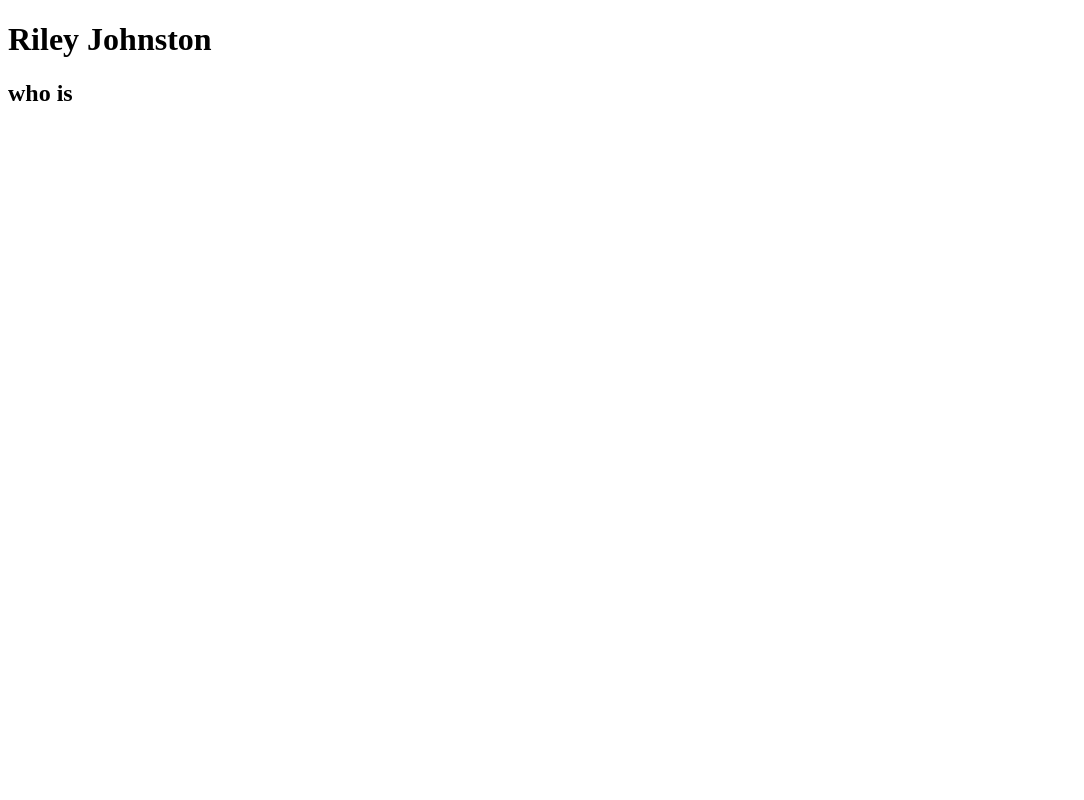
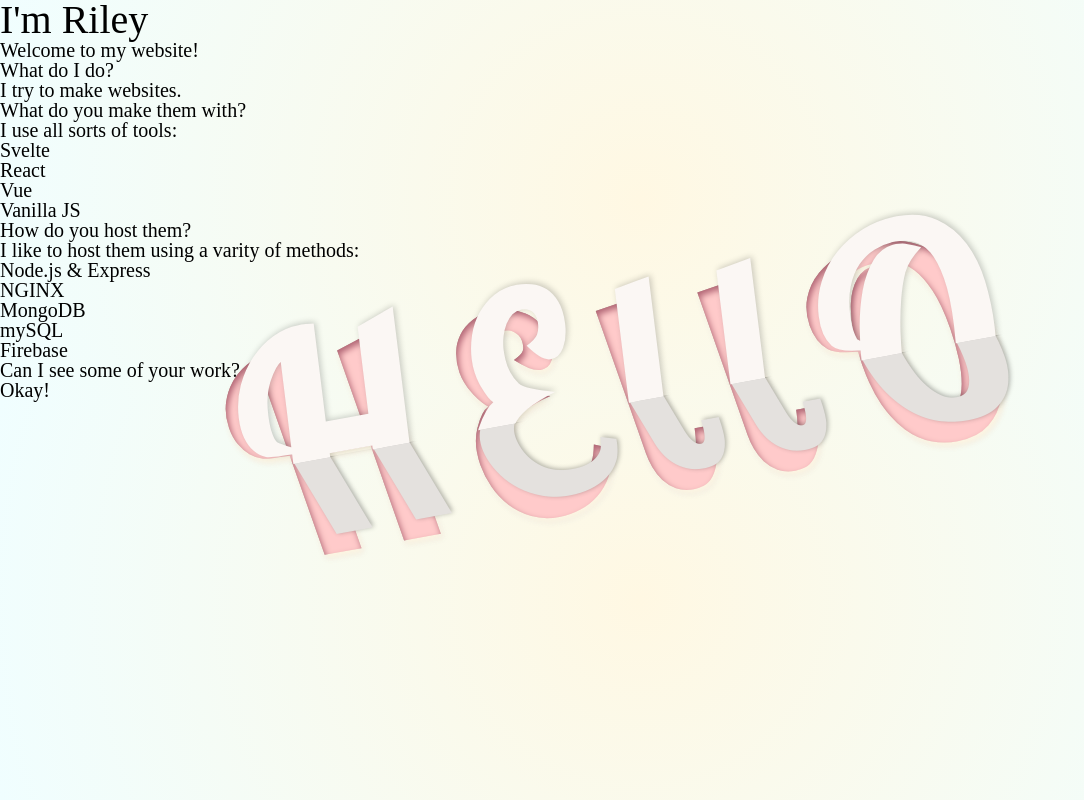
Before and after one commit to rileywilljohn/rileywilljohn, a plain HTML site: page index.html in a window 1280 px wide. Shown: the whole page, without its empty margins (0-1084 px from the left). Drawn offline with Linux system fonts and the light colour scheme.

Commit message:
Block out, icon, fonts, styles.

```diff
--- /dev/null
+++ b/index.css
@@ -0,0 +1,132 @@
+@font-face {
+    font-family: 'lobster_tworegular';
+    src: url('/fonts/lobstertwo-regular-webfont.woff2') format('woff2'),
+         url('/fonts/lobstertwo-regular-webfont.woff') format('woff');
+    font-weight: normal;
+    font-style: normal;
+
+}
+
+/* RESET */
+html, body, div, span, applet, object, iframe,
+h1, h2, h3, h4, h5, h6, p, blockquote, pre,
+a, abbr, acronym, address, big, cite, code,
+del, dfn, em, img, ins, kbd, q, s, samp,
+small, strike, strong, sub, sup, tt, var,
+b, u, i, center,
+dl, dt, dd, ol, ul, li,
+fieldset, form, label, legend,
+table, caption, tbody, tfoot, thead, tr, th, td,
+article, aside, canvas, details, embed,
+figure, figcaption, footer, header, hgroup,
+menu, nav, output, ruby, section, summary,
+time, mark, audio, video {
+	margin: 0;
+	padding: 0;
+	border: 0;
+	font-size: 100%;
+	font: inherit;
+	vertical-align: baseline;
+}
+/* HTML5 display-role reset for older browsers */
+article, aside, details, figcaption, figure,
+footer, header, hgroup, menu, nav, section {
+	display: block;
+}
+body {
+	line-height: 1;
+}
+ol, ul {
+	list-style: none;
+}
+blockquote, q {
+	quotes: none;
+}
+blockquote:before, blockquote:after,
+q:before, q:after {
+	content: '';
+	content: none;
+}
+table {
+	border-collapse: collapse;
+	border-spacing: 0;
+}
+/* END RESET */
+
+html {
+    font-size: 20px;
+}
+
+body {
+    background: rgb(255,248,227);
+    background: radial-gradient(circle, rgba(255,248,227,1) 0%, rgba(240,254,255,1) 100%);
+}
+
+h1 {
+    font-size: 2rem;
+}
+
+.wrap {
+    position: fixed;
+    height: 100vh;
+    width: 100vw;
+    top: 0;
+    left: 0;
+}
+
+h2 {
+    /* text-transform: uppercase; */
+    text-rendering: optimizeLegibility;
+    top: 50%;
+    left: 50%;
+    font-size: 20vw;
+    white-space: nowrap;
+    color: rgba(255, 158, 177, 0.5);
+    position: absolute;
+    font-weight: 900;
+    transform: translate(-50%, -50%) skew(10deg) rotate(-10deg);
+    text-shadow: 1px 4px 6px #fff8e3, 0 0 0 #66303a, 1px 4px 6px #e6e2df;
+    font-family: 'lobster_tworegular';
+    letter-spacing: 4vw;
+}
+
+@keyframes h2-before {
+    0% {color: #e7e4e3; left: 0; top: 0; transform: none;}
+    100% {color: #fbf7f4; left: -0.3%; top: -4.8%; transform: translate(1.6vw, 0) skew(-13deg) scale(1, 1.2);}
+}
+
+h2:before {
+    content: attr(data-heading);
+    position: absolute;
+    left: -0.3%;
+    top: -4.8%;
+    overflow: hidden;
+    height: 50%;
+    width: 100%;
+    color: #fbf7f4;
+    transform: translate(1.6vw, 0) skew(-13deg) scale(1, 1.2);
+    z-index: 2;
+    text-shadow: 2px -1px 6px rgba(0,0,0,0.2);
+    animation: h2-before 2s linear 1s 1 normal backwards;
+}
+
+@keyframes h2-after {
+    0% {color: #e7e4e3; transform: none;}
+    100% {color: #e4e1de; transform: translate(0vw, 0) skew(13deg) scale(1, 0.8);}
+}
+
+h2:after {
+    content: attr(data-heading);
+    position: absolute;
+    left: 0;
+    top: 0;
+    overflow: hidden;
+    height: 100%;
+    width: 100%;
+    color: #e4e1de;
+    transform: translate(0vw, 0) skew(13deg) scale(1, 0.8);
+    clip-path: polygon(0 50%, 100% 50%, 100% 100%, 0% 100%);
+    z-index: 1;
+    text-shadow: 2px -1px 6px rgba(0,0,0,0.3);
+    animation: h2-after 2s linear 1s 1 normal backwards;
+}
--- a/index.html
+++ b/index.html
@@ -1,10 +1,56 @@
-<!DOCTYPE html>
-<html>
-    <head>
+<!doctype html>
+<html lang="en">
 
-    </head>
-    <body>
-        <h1>Riley Johnston</h1>
-        <h2>who is</h2>
-    </body>
+<head>
+    <meta charset="utf-8">
+    <meta name="viewport" content="width=device-width, initial-scale=1">
+    <title>Riley Johnston</title>
+    <meta name="description" content="Welcome to my website! I am Riley, I write code.">
+    <meta name="author" content="Riley Johnston">
+    <link rel="icon" href="/favicon.ico">
+    <link rel="icon" href="/favicon.svg" type="image/svg+xml">
+    <link rel="stylesheet" href="index.css">
+</head>
+
+<body>
+    <main>
+        <article>
+            <section>
+                <h1>I'm Riley</h1>
+                <div class="wrap">
+                    <h2 data-heading="HEllO">HEllO</h2>
+                </div>
+                <h3>Welcome to my website!</h3>
+            </section>
+            <section>
+                <h4>What do I do?</h4>
+                <p>I try to make websites.</p>
+                <h4>What do you make them with?</h4>
+                <p>I use all sorts of tools:</p>
+                <ul>
+                    <li>Svelte</li>
+                    <li>React</li>
+                    <li>Vue</li>
+                    <li>Vanilla JS</li>
+                </ul>
+            </section>
+            <section>
+                <h4>How do you host them?</h4>
+                <p>I like to host them using a varity of methods:</p>
+                <ul>
+                    <li>Node.js & Express</li>
+                    <li>NGINX</li>
+                    <li>MongoDB</li>
+                    <li>mySQL</li>
+                    <li>Firebase</li>
+                </ul>
+            </section>
+            <section>
+                <h4>Can I see some of your work?</h4>
+                <p>Okay!</p>
+            </section>
+        </article>
+    </main>
+</body>
+
 </html>
```
Also changed, not shown: favicon.ico (added), favicon.svg (added), fonts/lobstertwo-regular-webfont.woff (added), fonts/lobstertwo-regular-webfont.woff2 (added).
